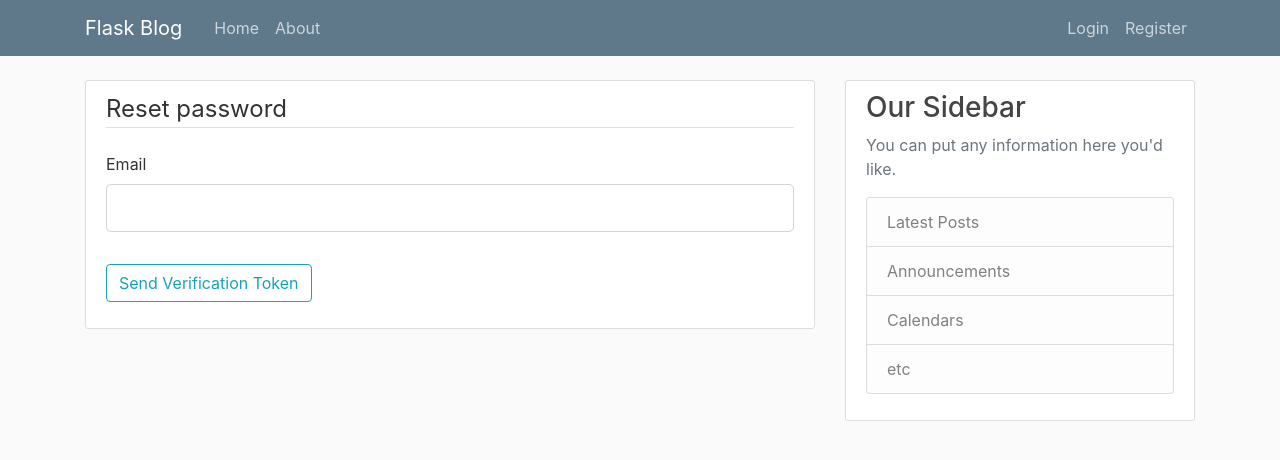
After one commit to muktiwbw/flaskblog, a Flask app: page /reset_password in a window 1280 px wide. The commit adds this page. Shown: the top 460 px of the page. Run offline with Flask 2, Linux system fonts and the light colour scheme; some libraries are stand-ins or nearby versions.

Commit message:
Added reset password functionality

```diff
--- a/app/forms.py
+++ b/app/forms.py
@@ -113,3 +113,29 @@ class PostCreateForm(FlaskForm):
                             ])
 
     submit = SubmitField('Submit')
+
+class RPEmailForm(FlaskForm):
+    email = StringField('Email', validators=[
+                                    DataRequired()
+                                ])
+
+    submit = SubmitField('Send Verification Token')
+
+    def validate_email(self, email):
+        user = User.query.filter_by(email=email.data).first()
+
+        if not user:
+            raise ValidationError('Email is not registered!')
+
+class RPNewPasswordForm(FlaskForm):
+    password = PasswordField('Password', validators=[
+                                            DataRequired(),
+                                            Length(min=8)
+                                        ])
+
+    confirm_password = PasswordField('Confirm password', validators=[
+                                                            DataRequired(),
+                                                            EqualTo('password')
+                                                        ])
+
+    submit = SubmitField('Reset Password')
--- a/app/routes.py
+++ b/app/routes.py
@@ -2,8 +2,8 @@ import secrets
 import os
 from PIL import Image
 from flask import render_template, url_for, flash, redirect, request, abort
-from app import app, db, bcrypt, us_images
-from app.forms import RegistrationForm, LoginForm, AccountUpdateForm, PostCreateForm
+from app import app, db, bcrypt, us_images, mail
+from app.forms import RegistrationForm, LoginForm, AccountUpdateForm, PostCreateForm, RPEmailForm, RPNewPasswordForm
 from app.models import User, Post
 # This is to clear things up.
 # The first app in "from app import app" refers to the app directory. The second one refers to the app variable in __init__.py
@@ -12,14 +12,17 @@ from app.models import User, Post
 
 from flask_login import login_user, current_user, logout_user, login_required
 from werkzeug import FileStorage
+from flask_mail import Message
 
 # Routes
 # Start with the route name, and then the handler below it
 @app.route('/')
 @app.route('/home')
 def home():
-    # Data simulation. Wouldn't be used in the future
-    posts = Post.query.order_by(Post.date_posted.desc()).all()
+    page = request.args.get('page', 1, type=int)
+    per_page = 5
+
+    posts = Post.query.order_by(Post.date_posted.desc()).paginate(per_page=per_page, page=page)
 
     # It's nice to encapsulate all the data into one dictionary
     data = {
@@ -238,3 +241,93 @@ def post_delete(id):
     flash('Your post has been deleted successfully!', 'success')
 
     return redirect(url_for('home'))
+
+@app.route('/user/<string:username>')
+def post_user(username):
+    page = request.args.get('page', 1, type=int)
+    per_page = 5
+
+    user = User.query.filter_by(username=username).first_or_404()
+
+    # Similar to bash code, you can add backslash to use it as line break so that your code don't go too far right
+    posts = Post.query.filter_by(user=user)\
+                        .order_by(Post.date_posted.desc())\
+                        .paginate(per_page=per_page, page=page)
+
+    # It's nice to encapsulate all the data into one dictionary
+    data = {
+        'posts': posts,
+        'user': user
+    }
+
+    return render_template('profile.html', data=data)
+
+@app.route('/reset_password', methods=['GET', 'POST'])
+def rp_email():
+    if current_user.is_authenticated:
+        return redirect(url_for('home'))
+
+    form = RPEmailForm()
+
+    if form.validate_on_submit():
+        email = form.email.data
+        user = User.query.filter_by(email=email).first()
+
+        token = user.generate_reset_password_token()
+
+        msg = Message('Reset Password')
+        msg.add_recipient(email)
+        msg.html = render_template('emails/reset_password.html', token=token)
+
+        try:
+            mail.send(msg)
+        except:
+            flash('There was an error when sending message!', 'danger')
+            return redirect(url_for('rp_email'))
+
+        flash('Verification token has been sent. Please check your inbox!', 'success')
+        return redirect(url_for('rp_email'))
+
+    data = {
+        'title': 'Reset Password',
+        'form': form
+    }
+
+    return render_template('forms/rp_email.html', data=data)
+
+@app.route('/reset_password/<string:token>', methods=['GET', 'POST'])
+def rp_password(token):
+    if current_user.is_authenticated:
+        return redirect(url_for('home'))
+
+    form = RPNewPasswordForm()
+
+    if form.validate_on_submit():
+        user = User.query.filter_by(username=request.args.get('username')).first()
+
+        user.password = bcrypt.generate_password_hash(form.password.data).decode('utf-8')
+
+        db.session.commit()
+
+        flash('You have successfully reset your password. Please login with your new password.', 'success')
+        return redirect(url_for('login'))
+
+    elif request.method == 'GET':
+        # This method returns a payload contains user id in a form of dictionary
+        payload = User.verify_reset_password_token(token)
+
+        if not payload:
+            flash('Unable to verify token. It is either invalid or has already expired.', 'danger')
+            return redirect(url_for('rp_email'))
+
+        user = User.query.get(payload['id'])
+
+    data = {
+        'title': 'Reset Password',
+        'form': form,
+        'user': user,
+        'token': token
+    }
+
+    flash('Token is verified. Please enter your new password.', 'success')
+    return render_template('forms/rp_password.html', data=data)
--- /dev/null
+++ b/app/templates/emails/reset_password.html
@@ -0,0 +1,4 @@
+<h1>Flaskblog</h1>
+<p>You've just requested a password reset. Please click link below to proceed:</p>
+<p>{{url_for('rp_password', token=token, _external=True)}}</p>
+<p>Ignore this message if you didn't request any password request. No change will be made.</p>
--- a/app/templates/forms/login.html
+++ b/app/templates/forms/login.html
@@ -45,7 +45,7 @@
                 {{data.form.submit(class="btn btn-outline-info")}}
             </div>
             <small class="text-muted">
-                <a href="#">Forgot password?</a>
+                <a href="{{url_for('rp_email')}}">Forgot password?</a>
             </small>
         </form>
     </div>
--- /dev/null
+++ b/app/templates/forms/rp_email.html
@@ -0,0 +1,29 @@
+{% extends 'layouts/default.html' %}
+
+{% block content %}
+    <div class="content-section">
+        <form action="" method="post">
+            {{data.form.hidden_tag()}}
+            <fieldset class="form-group">
+                <legend class="border-bottom mb-4">Reset password</legend>
+                <div class="form-group">
+                    {{data.form.email.label(class="form-control-label")}}
+
+                    {% if data.form.email.errors %}
+                        {{data.form.email(class="form-control form-control-lg is-invalid")}}
+                        <div class="invalid-feedback">
+                            {% for error in data.form.email.errors %}
+                                <span>{{error}}</span>
+                            {% endfor %}
+                        </div>
+                    {% else %}
+                        {{data.form.email(class="form-control form-control-lg")}}
+                    {% endif %}
+                </div>
+            </fieldset>
+            <div class="form-group">
+                {{data.form.submit(class="btn btn-outline-info")}}
+            </div>
+        </form>
+    </div>
+{% endblock content %}
```
Also changed, not shown: app/__init__.py (+18 -2 lines), app/models.py (+26 -1 lines), app/templates/forms/rp_password.html (added, +43 -0 lines), app/templates/home.html (+13 -2 lines), app/templates/profile.html (added, +36 -0 lines), 2 other files.
